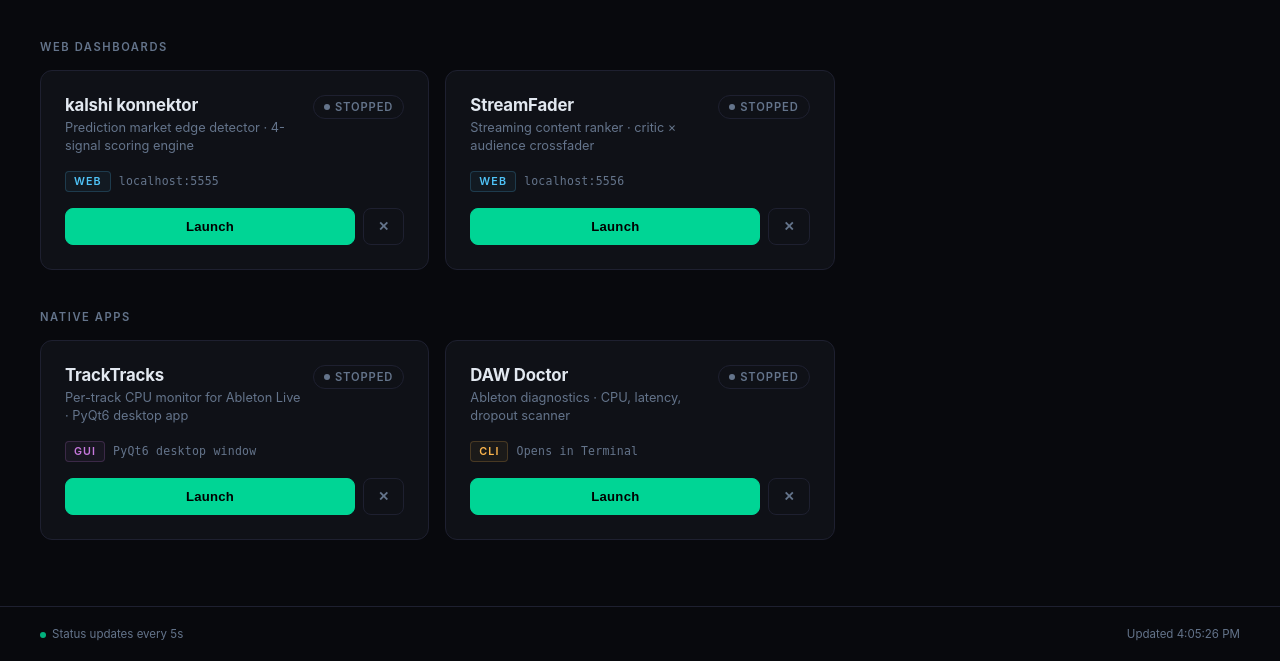
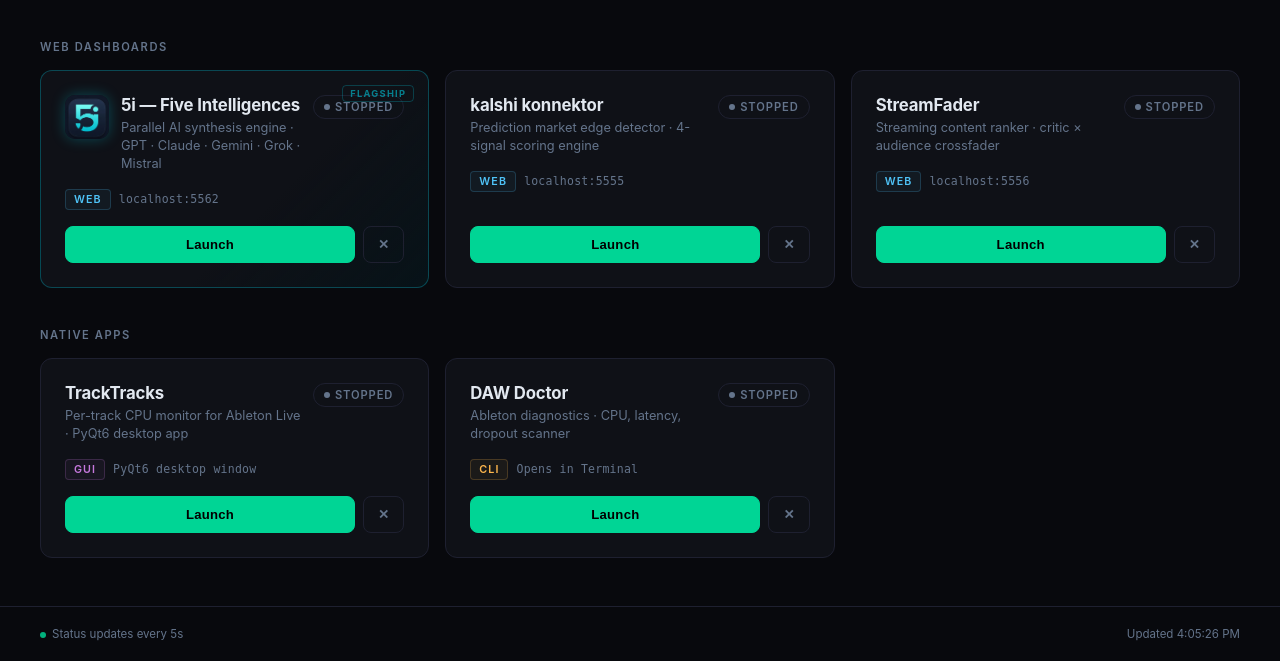
Before and after one commit to papjamzzz/launcher, a Flask app: page / in a window 1280 px wide. Shown: the part 139-800 px from the top of the page. Run offline with Flask 3, Linux system fonts and the light colour scheme; data that the repository does not hold is empty.

Commit message:
Add 5i as flagship card with logo, favicon, and launcher wiring

```diff
--- a/app.py
+++ b/app.py
@@ -5,6 +5,17 @@ import psutil
 app = Flask(__name__)
 
 APPS = {
+    '5i': {
+        'name': '5i',
+        'desc': 'Parallel AI synthesis engine · 5 models · one verdict',
+        'port': 5562,
+        'url': 'http://localhost:5562',
+        'cwd': os.path.expanduser('~/5i'),
+        'cmd': ['python3', 'app.py'],
+        'type': 'web',
+        'match': '5i/app.py',
+        'flagship': True,
+    },
     'kalshi': {
         'name': 'kalshi konnektor',
         'desc': 'Prediction market edge detector',
--- a/templates/index.html
+++ b/templates/index.html
@@ -4,6 +4,7 @@
 <meta charset="UTF-8">
 <meta name="viewport" content="width=device-width, initial-scale=1.0">
 <title>papjamzzz — launcher</title>
+<link rel="icon" href="/static/favicon.png" type="image/png"/>
 <style>
   :root {
     --bg:      #08090d;
@@ -316,6 +317,35 @@
     0%, 100% { opacity: 0.3; }
     50% { opacity: 0.9; }
   }
+
+  /* ── Flagship 5i card ── */
+  .card.flagship {
+    border-color: rgba(0,200,220,0.30);
+    background: linear-gradient(135deg, #0f1117 60%, rgba(0,180,210,0.06) 100%);
+    position: relative;
+    overflow: hidden;
+  }
+  .card.flagship::before {
+    content: 'FLAGSHIP';
+    position: absolute;
+    top: 14px; right: 14px;
+    font-size: 0.58rem; font-weight: 700; letter-spacing: 0.14em;
+    color: rgba(0,200,220,0.60);
+    border: 1px solid rgba(0,200,220,0.25);
+    border-radius: 4px; padding: 2px 7px;
+  }
+  .card.flagship:hover { border-color: rgba(0,200,220,0.50); }
+  .card.flagship.running { border-color: rgba(0,213,149,0.35); }
+
+  .card-logo {
+    width: 44px; height: 44px; border-radius: 10px;
+    object-fit: cover; object-position: center 47%;
+    flex-shrink: 0;
+    box-shadow: 0 0 14px rgba(0,200,220,0.30);
+  }
+  .card-header-inner {
+    display: flex; align-items: flex-start; gap: 12px; flex: 1;
+  }
 </style>
 </head>
 <body>
@@ -345,6 +375,30 @@
   <div>
     <div class="section-label">Web Dashboards</div>
     <div class="grid" id="grid-web">
+
+      <div class="card flagship" id="card-5i" data-key="5i" data-type="web" data-url="http://localhost:5562">
+        <div class="card-header">
+          <div class="card-header-inner">
+            <img src="/static/5i-logo.png" class="card-logo" alt="5i"/>
+            <div class="card-meta">
+              <div class="card-name">5i — Five Intelligences</div>
+              <div class="card-desc">Parallel AI synthesis engine · GPT · Claude · Gemini · Grok · Mistral</div>
+            </div>
+          </div>
+          <div class="status-badge stopped" id="badge-5i">
+            <span class="dot"></span><span>Stopped</span>
+          </div>
+        </div>
+        <div style="display:flex;gap:8px;align-items:center">
+          <span class="card-type web">Web</span>
+          <span class="card-url">localhost:5562</span>
+        </div>
+        <div class="card-actions">
+          <button class="btn btn-launch" id="launch-5i" onclick="launch('5i')">Launch</button>
+          <button class="btn btn-open" id="open-5i" onclick="openApp('5i')" style="display:none" title="Open in browser">↗</button>
+          <button class="btn btn-stop" onclick="stop('5i')" title="Stop">✕</button>
+        </div>
+      </div>
 
       <div class="card" id="card-kalshi" data-key="kalshi" data-type="web" data-url="http://localhost:5555">
         <div class="card-header">
```
Also changed, not shown: static/5i-logo.png (added), static/favicon.png (added).
